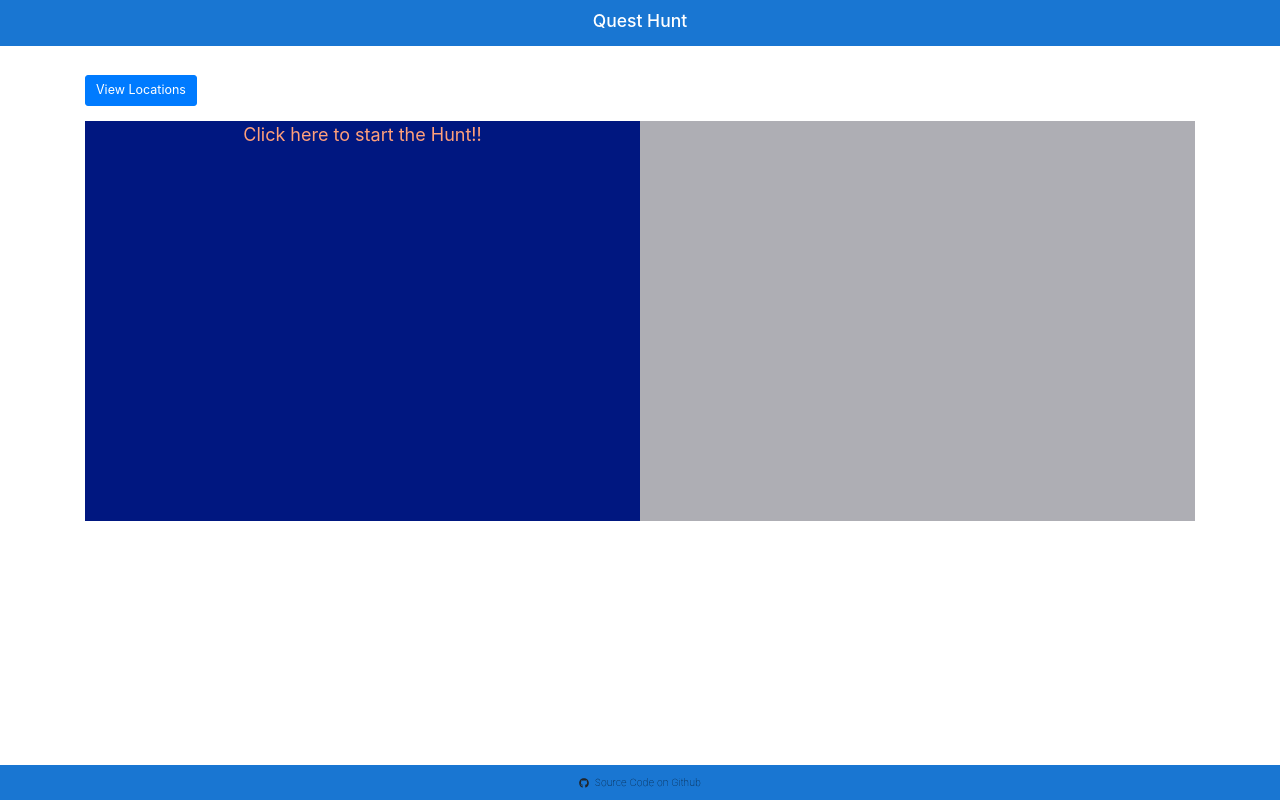
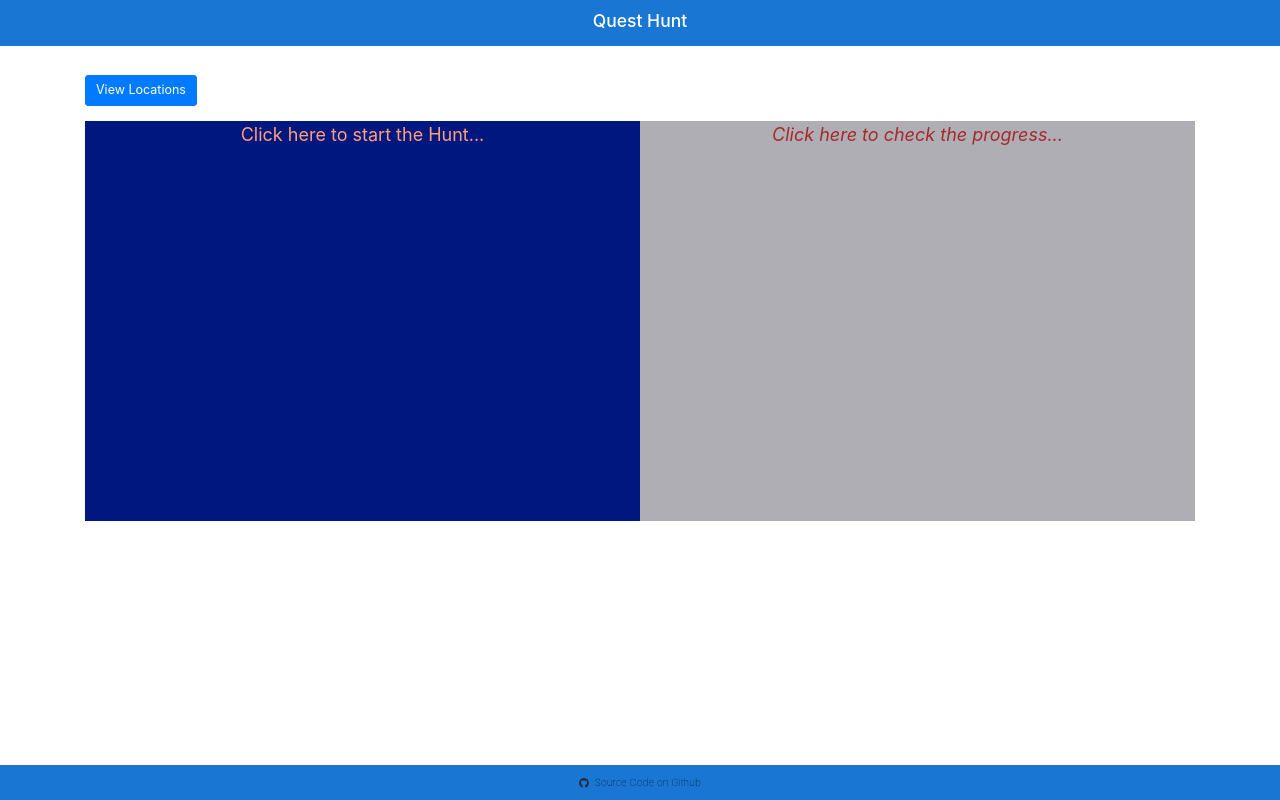
Before and after one commit to Rajshekar2641/FSA-12, a React (Create React App) app in the folder questhunt/: page / in a window 1280 px wide. Built offline with nearby package versions, Linux system fonts and the light colour scheme; no server answers.

Commit message:
Modified errors

```diff
--- a/questhunt/src/components/locations-list.component.js
+++ b/questhunt/src/components/locations-list.component.js
@@ -6,10 +6,10 @@ import {FaEdit, FaTrash, FaPlus, FaHome} from "react-icons/fa";
 
 const Location = props => (
     <tr>
-        <td>{props.location.locationName}</td>
-        <td>{props.location.latitude}</td>
-        <td>{props.location.longitude}</td>
-        <td>{props.location.radius}</td>
+        <td>{props.location.locationName}&nbsp;&nbsp;&nbsp;&nbsp;</td>
+        <td>{props.location.latitude}&nbsp;&nbsp;&nbsp;&nbsp;</td>
+        <td>{props.location.longitude}&nbsp;&nbsp;&nbsp;&nbsp;</td>
+        <td>{props.location.radius}&nbsp;&nbsp;&nbsp;&nbsp;</td>
         <td>
             <Button href={"/edit/"+props.location._id} variant="success" size="sm"><FaEdit />&nbsp;Update</Button>{' '}
             {/* <Link to={"/edit/"+props.location._id}>Edit</Link> */}
--- a/questhunt/src/components/main-color-app.component.js
+++ b/questhunt/src/components/main-color-app.component.js
@@ -189,8 +189,8 @@ export default class MainComponent extends Component {
                       <div class="d-flex justify-content-center mb-3">
                           <div className = "myTable" id = "myTable">
                               <div className = "myTable-row" id = "myTable-row">
-                                  <div id="colorSelector1">Click here to start the Hunt!!</div>
-                                  <div id="colorSelector2"></div>
+                                  <div id="colorSelector1">Click here to start the Hunt...</div>
+                                  <div id="colorSelector2">Click here to check the progress...</div>
                                 </div>
                             </div>
                             </div>
--- a/questhunt/src/styles/index.css
+++ b/questhunt/src/styles/index.css
@@ -31,7 +31,7 @@ article{
 #colorSelector2{
   display: table-cell;
   background:rgb(174, 174, 180);
-  font-size: medium;
+  font-size: large;
   font-style: italic;
   color: brown;
 }
```
